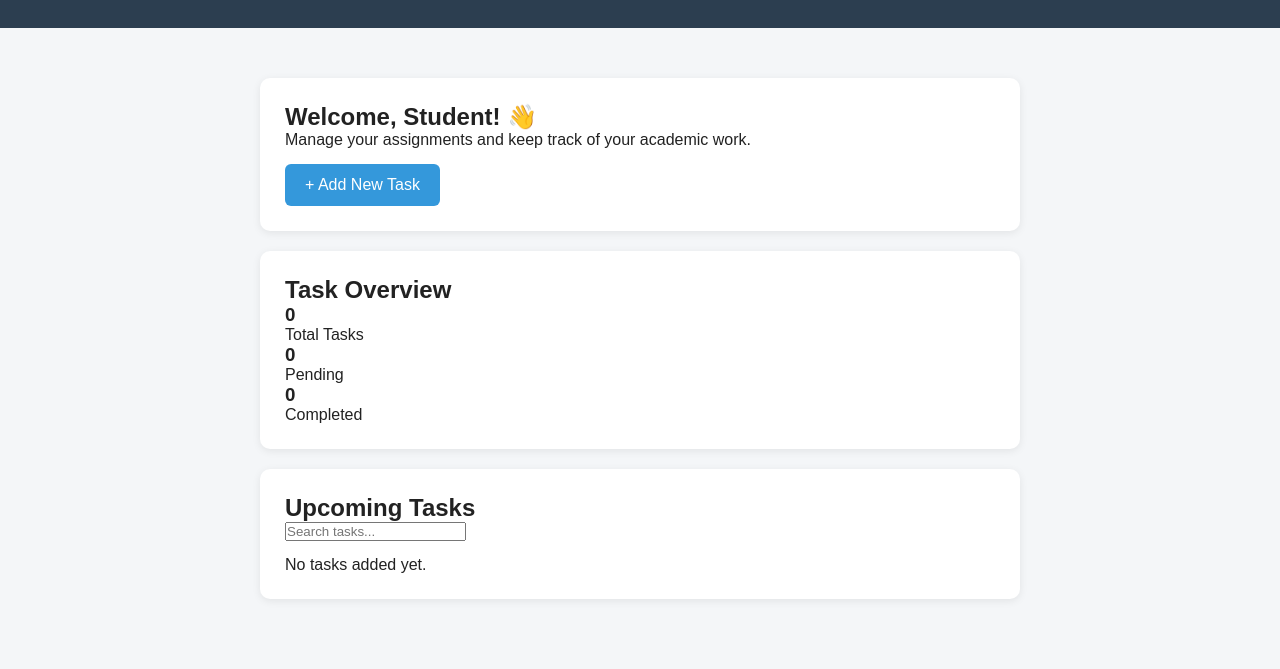
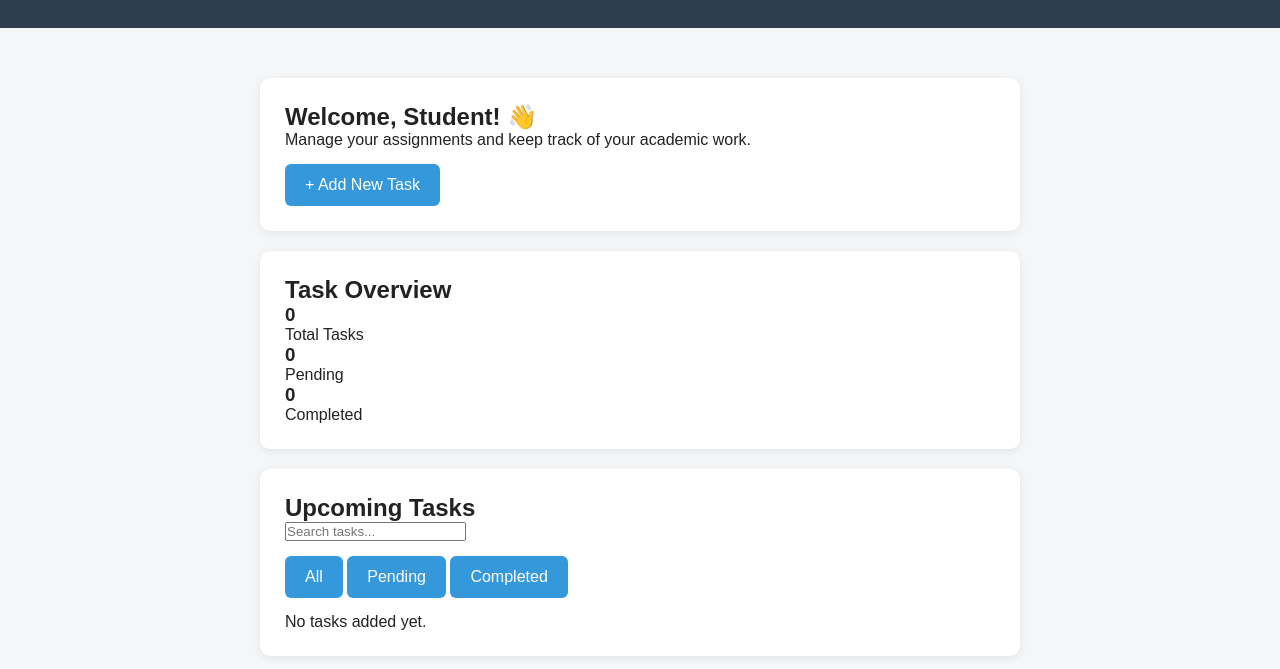
Before and after one commit to palpriyojit99-cpu/student-task-assignment-manager, a plain HTML site: page frontend/dashboard.html in a window 1280 px wide. Shown: the part 97-766 px from the top of the page. Drawn offline with Linux system fonts and the light colour scheme.

Commit message:
Update dashboard.html

```diff
--- a/frontend/dashboard.html
+++ b/frontend/dashboard.html
@@ -69,6 +69,15 @@
                 id="searchTask"
                 placeholder="Search tasks..."
             >
+            <div class="filter-buttons">
+
+    <button type="button" id="showAll">All</button>
+
+    <button type="button" id="showPending">Pending</button>
+
+    <button type="button" id="showCompleted">Completed</button>
+
+            </div>
 
             <div id="taskList">
 
```
